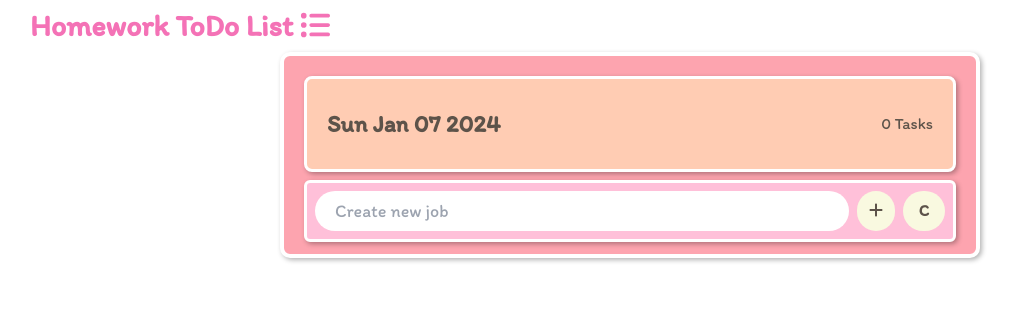
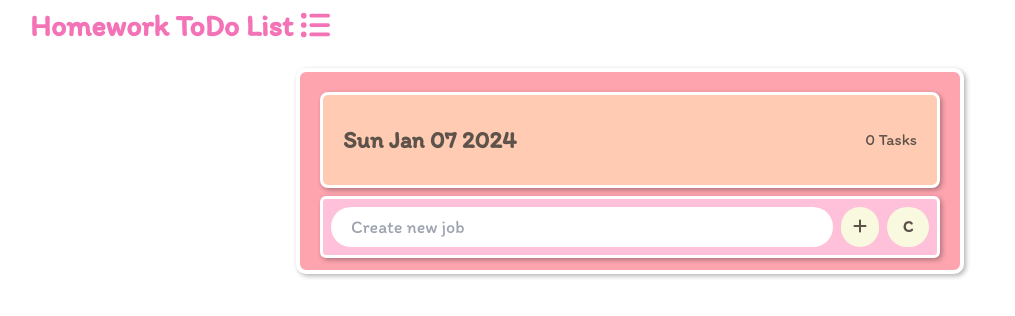
Before and after one commit to DoNuTll40/snru-todolist-react, a React (Vite) app: page / in a window 1280 px wide. Shown: the top 316 px of the page, without its empty margins (10-1025 px from the left). Built offline with nearby package versions, Linux system fonts and the light colour scheme; no server answers.

Commit message:
Update : Bug UI

```diff
--- a/src/App.jsx
+++ b/src/App.jsx
@@ -10,7 +10,7 @@ function App() {
       <div className="flex justify-between px-10 py-2">
         <h1 className="text-3xl font-bold text-pink-400">Homework ToDo List <FontAwesomeIcon icon={faListUl}/></h1>
       </div>
-      <div className="container mx-auto flex justify-center text-brown-text">
+      <div className="container ml-auto mr-auto max-w-[700px] p-4 text-brown-text">
         <TodoApp />
       </div>
     </>
--- a/src/components/TodoApp.jsx
+++ b/src/components/TodoApp.jsx
@@ -46,7 +46,7 @@ function TodoApp() {
   }
 
   return (
-    <div className='todo-app bg-rose-300 max-w-[700px] p-3 px-5 flex-col rounded-[10px] border-4 border-white shadow-light'>
+    <div className='todo-app bg-rose-300 p-3 px-5 flex-col rounded-[10px] border-4 border-white shadow-light'>
       <Dashboard task={data} />
       <FormAddTodo hdlAdd={hdlAdd} />
       <TodoContainer todos={data} apiUrl={apiUrl} hdlDel={hdlDel} hdlUpdate={hdlUpdate} hdlStatus={hdlStatus} isLoading={isLoading}/>
```
